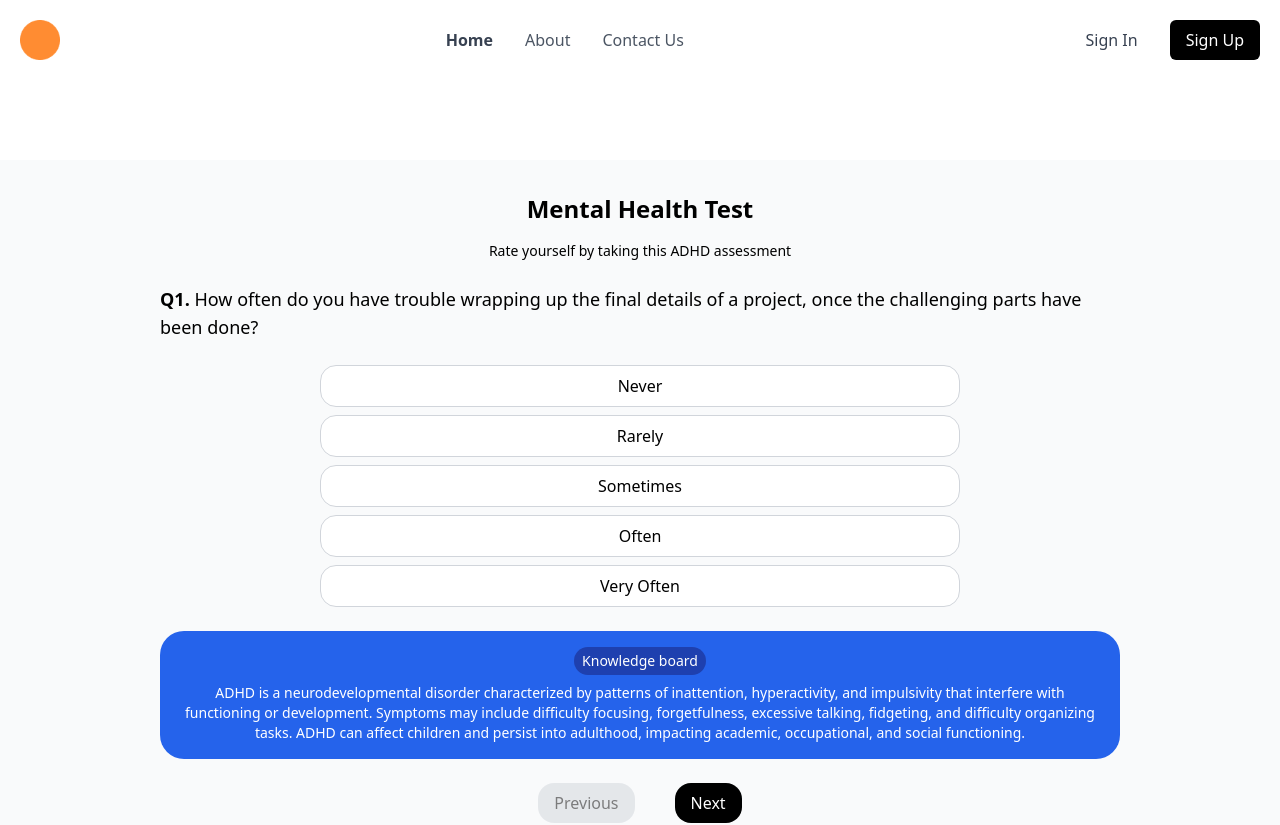
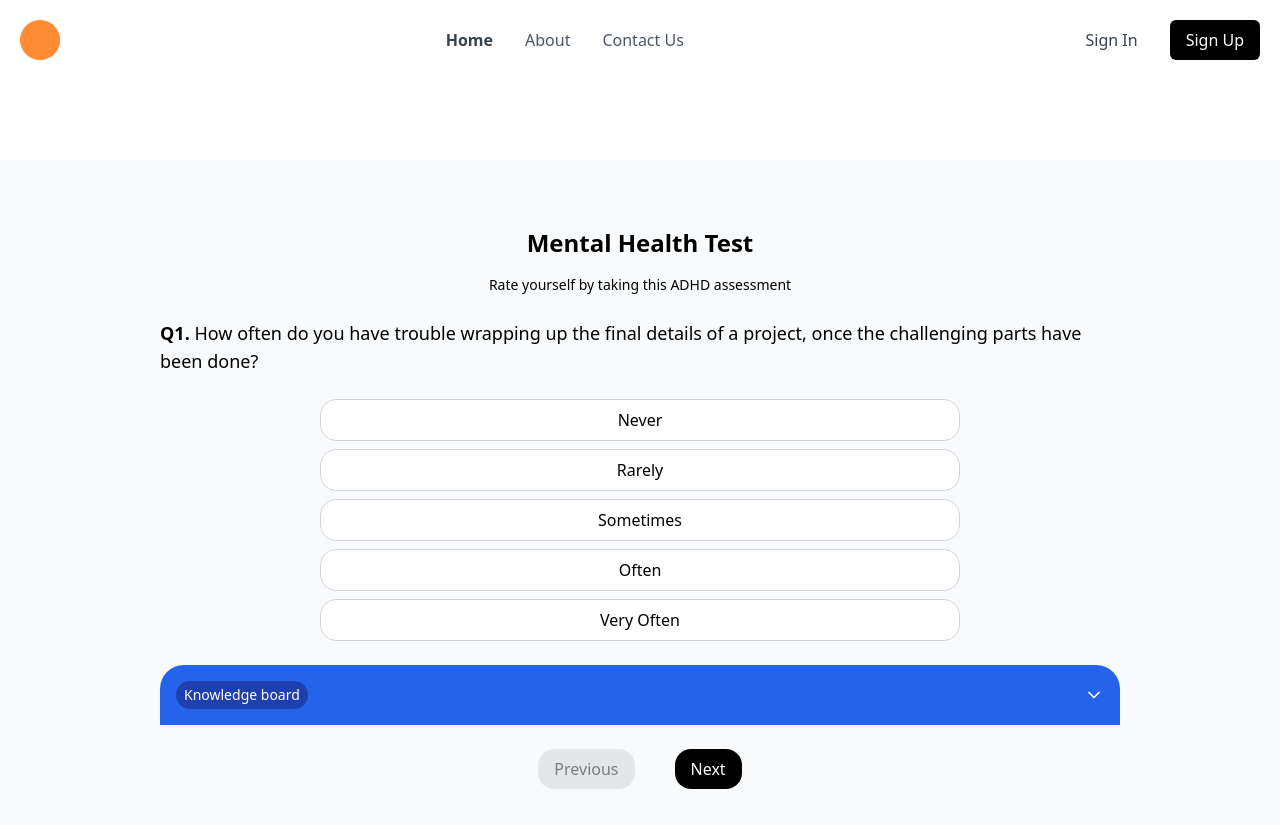
Before and after one commit to xavierScript/ACES-MHS, a React (Vite) app: page /ACES-MHS/adhd in a window 1280 px wide. Shown: the top 825 px of the page. Built offline with nearby package versions, Linux system fonts and the light colour scheme.

Commit message:
Update: allow Knowledge board to be collapsible to improve experience

```diff
--- a/package.json
+++ b/package.json
@@ -10,6 +10,7 @@
     "preview": "vite preview"
   },
   "dependencies": {
+    "lucide-react": "^0.454.0",
     "react": "^18.3.1",
     "react-dom": "^18.3.1",
     "react-multi-carousel": "^2.8.5",
--- a/src/pages/ADHD.jsx
+++ b/src/pages/ADHD.jsx
@@ -1,7 +1,7 @@
 // ADHD.js
 import React, { useState } from "react";
 import { useNavigate } from "react-router-dom";
-
+import { ChevronDown, ChevronUp } from "lucide-react";
 import PageNav from "../components/PageNav";
 
 // Questions for ADHD assessment
@@ -99,6 +99,8 @@ const ADHD = () => {
   const [score, setScore] = useState(0);
   const [currentQuestion, setCurrentQuestion] = useState(0);
   const [selectedOption, setSelectedOption] = useState(null);
+  const [isKnowledgeBoardOpen, setIsKnowledgeBoardOpen] = useState(false);
+
 
   const currentYear = new Date().getFullYear(); // Get the current year
 
@@ -153,10 +155,29 @@ const ADHD = () => {
           ))}
         </div>
 
-        <div className="bg-blue-600 text-white rounded-3xl p-4 mb-6 w-9/12 flex flex-col items-center justify-center">
-          <div className="bg-blue-800 text-white text-sm inline-flex items-center justify-center px-2 py-1 rounded-full mb-2">
+        <div className="w-9/12 mb-6">
+          <button
+            onClick={() => setIsKnowledgeBoardOpen(!isKnowledgeBoardOpen)}
+            className="w-full bg-blue-600 text-white rounded-t-3xl p-4 flex items-center justify-between hover:bg-blue-700 transition-colors duration-200"
+          >
+            <div className="flex items-center">
+              <div className="bg-blue-800 text-white text-sm inline-flex items-center justify-center px-2 py-1 rounded-full">
                 Knowledge board
               </div>
+            </div>
+            {isKnowledgeBoardOpen ? (
+              <ChevronUp className="w-5 h-5" />
+            ) : (
+              <ChevronDown className="w-5 h-5" />
+            )}
+          </button>
+
+          <div
+            className={`overflow-hidden transition-all duration-300 ease-in-out ${
+              isKnowledgeBoardOpen ? "max-h-48" : "max-h-0"
+            }`}
+          >
+            <div className="bg-blue-600 text-white rounded-b-3xl p-4">
               <p className="text-center text-sm">
                 ADHD is a neurodevelopmental disorder characterized by patterns of
                 inattention, hyperactivity, and impulsivity that interfere with
@@ -167,6 +188,9 @@ const ADHD = () => {
                 functioning.
               </p>
             </div>
+          </div>
+        </div>
+
 
         <div className="flex space-x-10 mb-32">
           <button
```
Also changed, not shown: 1 other file (tests, documents, lock files or other folders). Lines whose indentation alone changed are shown as unchanged.
